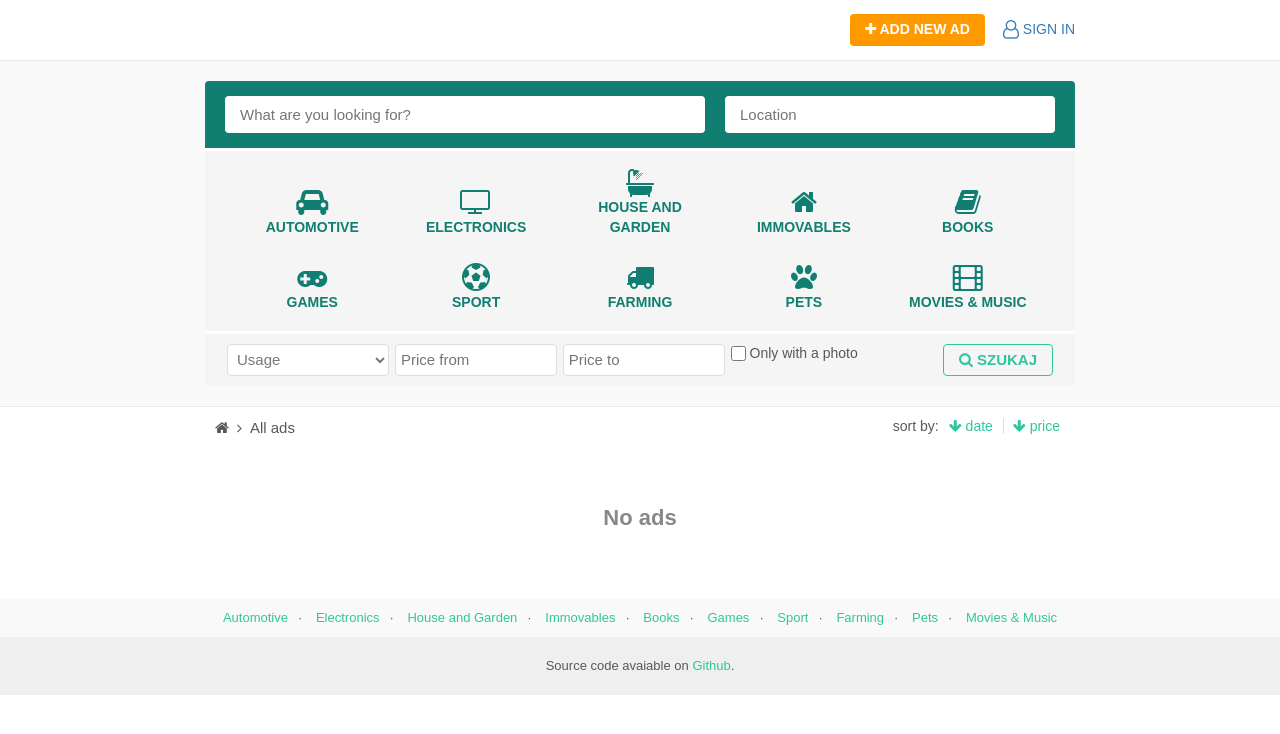
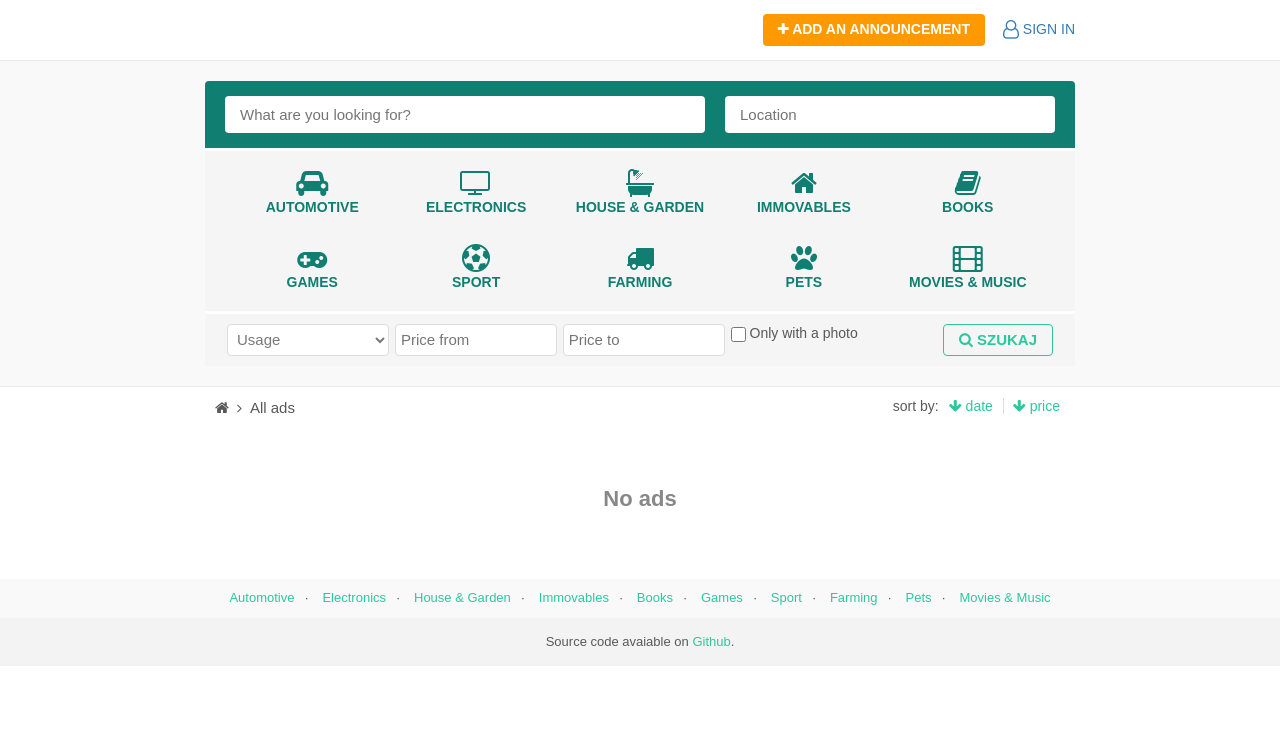
Before and after one commit to mfurga/django-shop, a Django app: page / in a window 1280 px wide. Shown: the top 734 px of the page. Run offline with Django 3.2, Linux system fonts and the light colour scheme; data that the repository does not hold is empty.

Commit message:
Update header & footer styles

```diff
--- a/ads/templates/ads/ads_list.html
+++ b/ads/templates/ads/ads_list.html
@@ -47,7 +47,7 @@
                         <li class="item" id="cat-3">
                             <a>
                                 <div class="icon"><i class="fa fa-bath fa-2x" aria-hidden="true"></i></div>
-                                <div class="icon-title">{% trans "House and Garden" %}</div>
+                                <div class="icon-title">{% trans "House & Garden" %}</div>
                             </a>
                         </li>
                         <li class="item" id="cat-4">
@@ -174,7 +174,7 @@
                         <ul class="list-category tcenter">
                             <li><a href="?category=1">{% trans 'Automotive' %}</a></li>
                             <li><a href="?category=2">{% trans 'Electronics' %}</a></li>
-                            <li><a href="?category=3">{% trans 'House and Garden' %}</a></li>
+                            <li><a href="?category=3">{% trans 'House & Garden' %}</a></li>
                             <li><a href="?category=4">{% trans 'Immovables' %}</a></li>
                             <li><a href="?category=5">{% trans 'Books' %}</a></li>
                             <li><a href="?category=6">{% trans 'Games' %}</a></li>
--- a/common/static/common.css
+++ b/common/static/common.css
@@ -129,6 +129,6 @@ input[type=search]::-webkit-search-cancel-button {
 }
 
 #footer .footer-bottom {
-    padding: 20px 0;
-    background: #efefef;
+    padding: 15px 0;
+    background: #f3f3f3;
 }
--- a/common/templates/header.html
+++ b/common/templates/header.html
@@ -13,7 +13,7 @@
         {% endif %}
         <a href="{% url 'ads:create' %}" class="btn btn-new-ad fright">
             <i class="fa fa-plus" aria-hidden="true"></i>
-            {% trans "Add new ad" %}
+            {% trans "Add an announcement" %}
         </a>
     </div>
 </nav>
```
